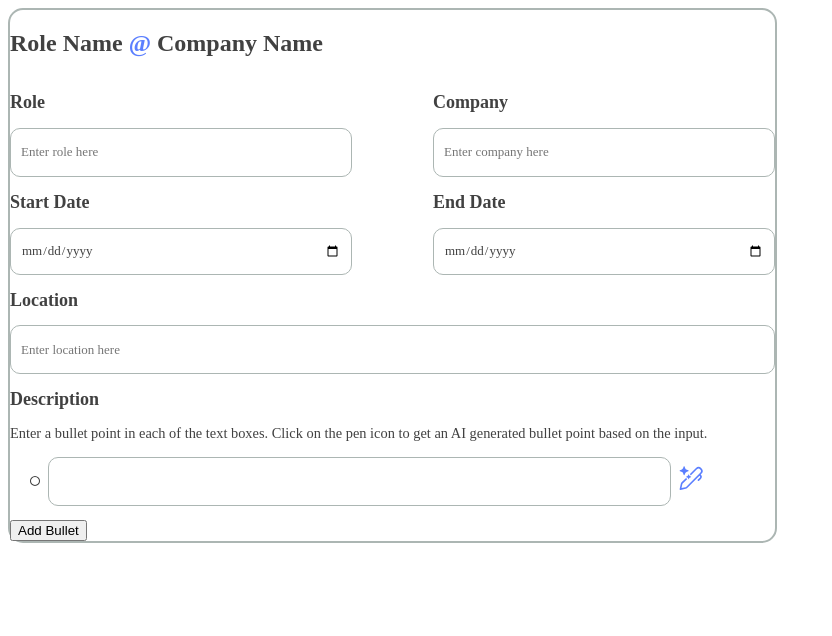
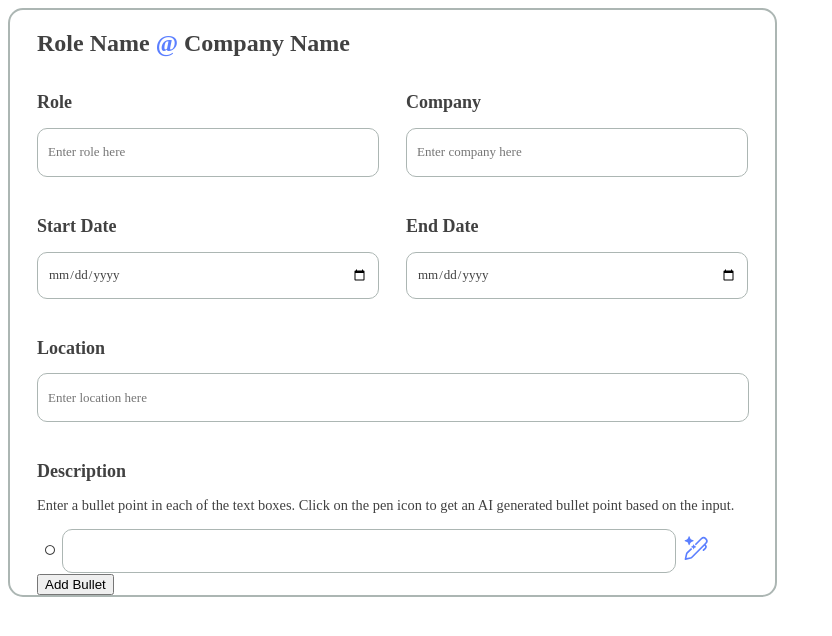
Before and after one commit to dorothyle/resume-generator, a React (Vite) app: page / in a window 1280 px wide. Shown: the top 636 px of the page, without its empty margins (0-832 px from the left). Built offline with nearby package versions, Linux system fonts and the light colour scheme; some icons are missing; a web font is replaced by a local one.

Commit message:
adjust padding and spacing on form

```diff
--- a/src/Bullet.module.css
+++ b/src/Bullet.module.css
@@ -5,8 +5,6 @@
   display: flex;
   align-items: center;
   justify-content: space-evenly;
-  width: 45rem;
-  margin: 0.81rem;
 }
 
 .bullet span:not(:first-child) {
@@ -17,8 +15,8 @@
   border-radius: 0.625rem;
   border: 1.5px solid var(--gray);
   background: #fff;
-  width: 37.59838rem;
-  height: 2.8125rem;
+  width: 37rem;
+  height: 2.5rem;
   flex-shrink: 0;
 
   color: var(--text-color);
--- a/src/ExperienceForm.module.css
+++ b/src/ExperienceForm.module.css
@@ -8,17 +8,19 @@
   font-style: normal;
   font-weight: 400;
   line-height: normal;
+  border-radius: 15px;
+  border: 2px solid var(--gray);
+  /* width: 39%; */
+  width: 765px;
 }
 
 .symbol {
   color: var(--dark-purple)
 }
 
-.experienceForm {
-  /* width: 39%; */
-  width: 765px;
-  border-radius: 15px;
-  border: 2px solid var(--gray);
+.roleTitle, .formFields, .bulletsContainer {
+  margin-right: 27px;
+  margin-left: 27px;
 }
 
 .roleTitle {
@@ -42,6 +44,11 @@
   display: flex;
   flex-wrap: wrap;
   justify-content: space-between;
+}
+
+/* field titles and input */
+.formFields label {
+  margin-bottom: 1.5rem;
 }
 
 /* field titles */
```
